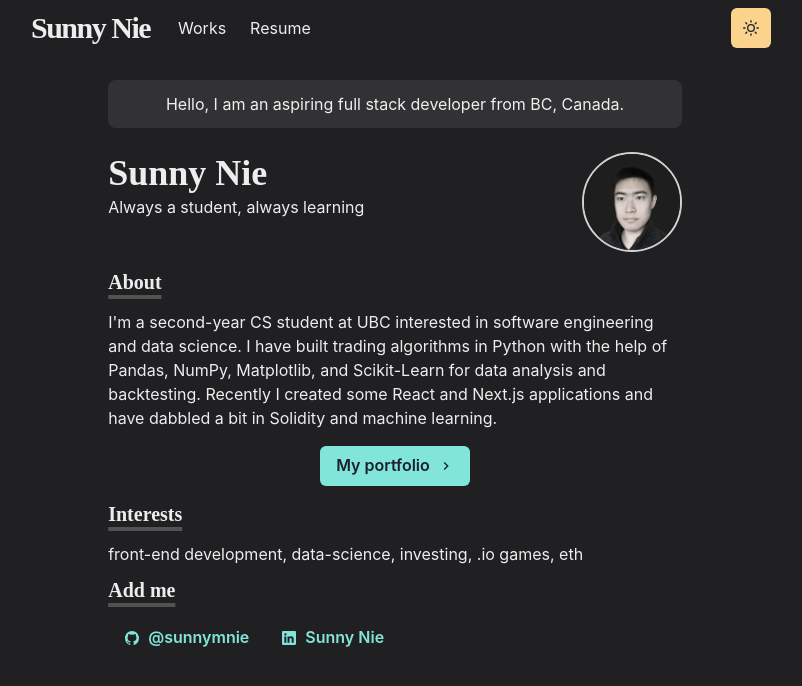
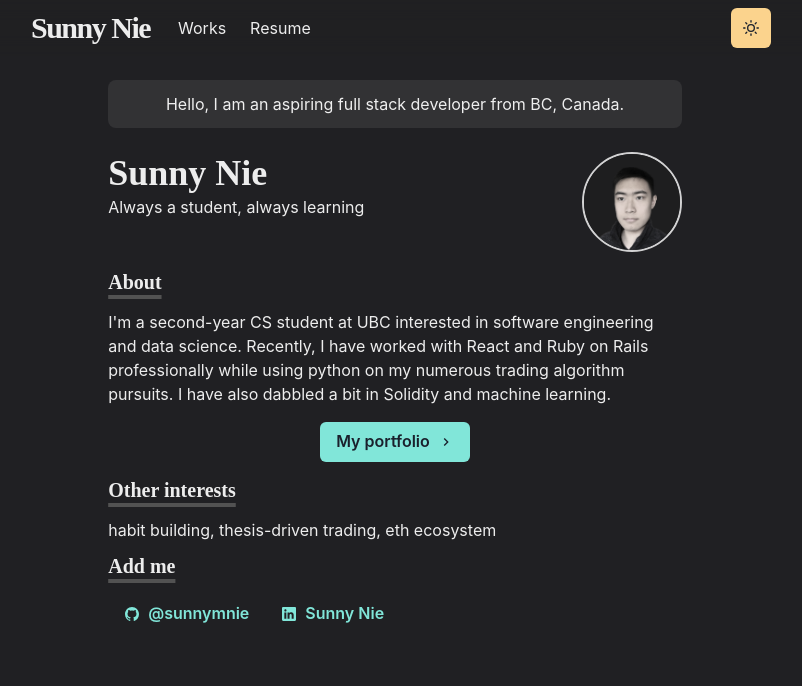
Before and after one commit to sunnymnie/portfolio, a Next.js app: page / in a window 1280 px wide. Shown: the top 686 px of the page, without its empty margins (245-1047 px from the left). Built offline with nearby package versions, Linux system fonts and the light colour scheme.

Commit message:
update with latest information

```diff
--- a/pages/index.js
+++ b/pages/index.js
@@ -57,10 +57,8 @@ const Home = () => {
       <Section heading="About">
         <div>
           I&apos;m a second-year CS student at UBC interested in software engineering and data science.
-          I have built trading algorithms in Python with the help of Pandas, NumPy, Matplotlib, and Scikit-Learn
-          for data analysis and backtesting.
-          Recently I created some React and Next.js applications
-          and have dabbled a bit in Solidity and machine learning.
+          Recently, I have worked with React and Ruby on Rails professionally while using python on my numerous trading algorithm pursuits.
+          I have also dabbled a bit in Solidity and machine learning.
         </div>
       </Section>
       <Box align="center" my={4}>
@@ -70,8 +68,8 @@ const Home = () => {
           </Button>
         </NextLink>
       </Box>
-      <Section heading="Interests">
-        <div>front-end development, data-science, investing, .io games, eth</div>
+      <Section heading="Other interests">
+        <div>habit building, thesis-driven trading, eth ecosystem</div>
       </Section>
       <Section heading="Add me">
         <List>
--- a/pages/works.js
+++ b/pages/works.js
@@ -26,14 +26,14 @@ const Works = () => {
                             A pomodoro timer made with React.js, Next.js, and Chakra UI
                         </WorkGridItem>
                     </Section>
-                    <Section>
+                    {/* <Section>
                         <WorkGridItem
                             id="bookstore-eth"
                             title="Bookstore-Eth"
                             thumbnail="bookstore-thumb.png">
                             A prototype book-summary marketplace deployed on the Ropsten testnet. Made with React.js, Next.js, and TailwindCSS
                         </WorkGridItem>
-                    </Section>
+                    </Section> */}
 
                     <Section>
                         <WorkGridItem
```
Also changed, not shown: deprecated/bookstore-eth.js (renamed from pages/works/bookstore-eth.js), 2 other files (tests, documents, lock files or other folders).
